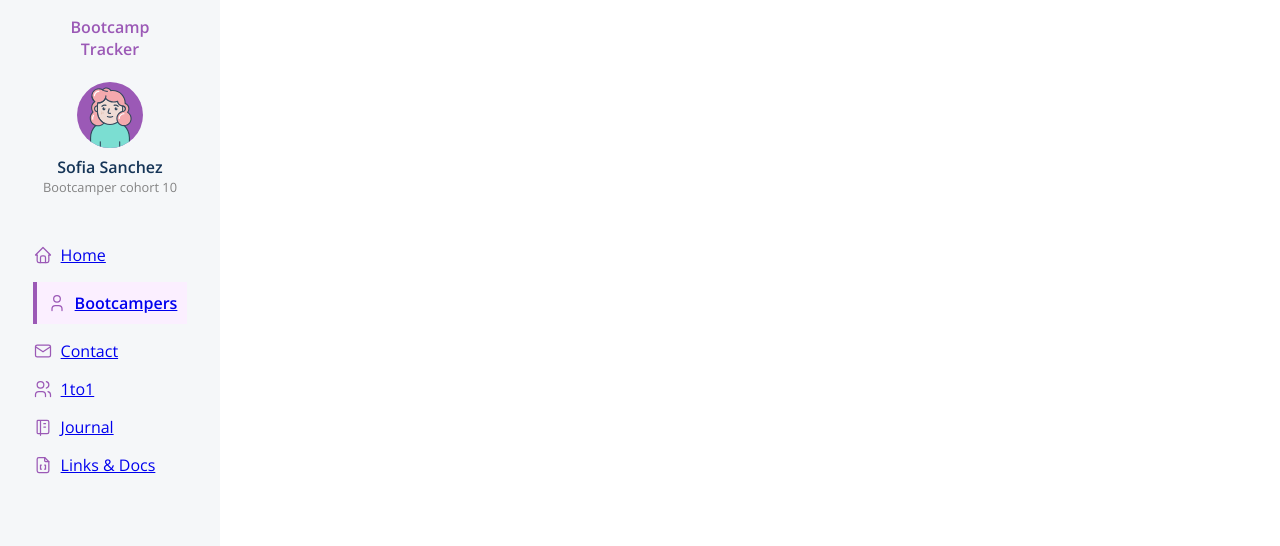
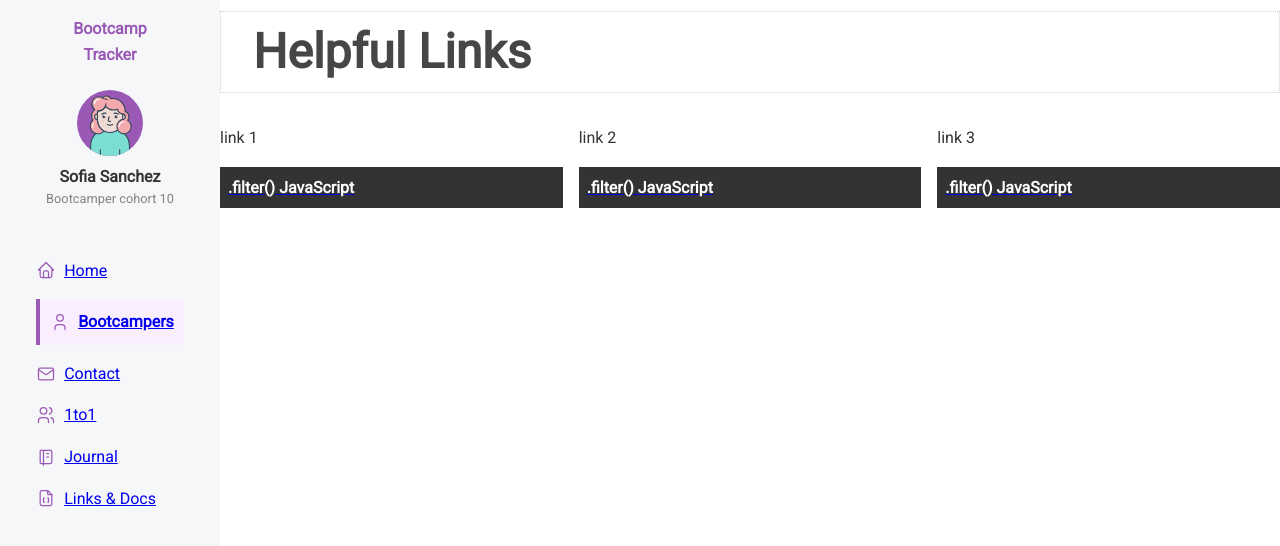
Before and after one commit to SchoolOfCode/national-project-week-antonio-kazeem-and-sofia, a React (Create React App) app in the folder client/: page /LinksDocs in a window 1280 px wide. Shown: the top 546 px of the page. Built offline with nearby package versions, Linux system fonts and the light colour scheme.

Commit message:
added links to LinksDocs file

```diff
--- a/client/src/components/App/App.js
+++ b/client/src/components/App/App.js
@@ -4,7 +4,7 @@
 import Table from "../Table/index";
 import Home from "../Home/index.js";
 import OnetoOne from "../1to1";
-import linksDocs from "../LinksDocs/index.js";
+import LinksDocs from "../LinksDocs/index.js";
 import Journal from "../Journal";
 
 function App() {
@@ -18,7 +18,7 @@
           <Route path="/Contact" />
           <Route path="/1to1" element={<OnetoOne />} />
           <Route path="/Journal" element={<Journal />} />
-          <Route path="/Links&Docs" element={<linksDocs />} />
+          <Route path="/LinksDocs" element={<LinksDocs />} />
         </Routes>
       </div>
     </div>
--- /dev/null
+++ b/client/src/components/LinksDocs/LinksDocs.css
@@ -0,0 +1,396 @@
+@import url("https://fonts.googleapis.com/css?family=Roboto");
+
+/* Global Styles */
+:root {
+  --dark-color: #333333;
+  --light-color: #f4f4f4;
+  --danger-color: #dc3545;
+  --success-color: #28a745;
+}
+
+* {
+  box-sizing: border-box;
+  margin: 0;
+  padding: 0;
+}
+
+body {
+  font-family: "Roboto", sans-serif;
+  font-size: 1rem;
+  line-height: 1.6;
+  background-color: #fff;
+  color: #333;
+}
+
+/* Utilities */
+.container {
+  max-width: 1100px;
+  margin: auto;
+  overflow: hidden;
+  padding: 0 2rem;
+}
+
+/* Text Styles*/
+.x-large {
+  font-size: 4rem;
+  line-height: 1.2;
+  margin-bottom: 1rem;
+}
+
+.large {
+  font-size: 3rem;
+  line-height: 1.2;
+  margin-bottom: 1rem;
+}
+
+.lead {
+  font-size: 1.5rem;
+  margin-bottom: 1rem;
+}
+
+.text-center {
+  text-align: center;
+}
+
+.text-primary {
+  color: var(--primary-color);
+}
+
+.text-dark {
+  color: var(--dark-color);
+}
+
+.text-success {
+  color: var(--success-color);
+}
+
+.text-danger {
+  color: var(--danger-color);
+}
+
+.text-center {
+  text-align: center;
+}
+
+.text-right {
+  text-align: right;
+}
+
+.text-left {
+  text-align: left;
+}
+
+/* Center All */
+.all-center {
+  display: flex;
+  flex-direction: column;
+  width: 100%;
+  margin: auto;
+  justify-content: center;
+  align-items: center;
+  text-align: center;
+}
+
+/* Cards */
+.card {
+  padding: 1rem;
+  border: #ccc 1px dotted;
+  margin: 0.7rem 0;
+}
+
+/* List */
+.list {
+  margin: 0.5rem 0;
+}
+
+.list li {
+  padding-bottom: 0.3rem;
+}
+
+/* Padding */
+.p {
+  padding: 0.5rem;
+}
+.p-1 {
+  padding: 1rem;
+}
+.p-2 {
+  padding: 2rem;
+}
+.p-3 {
+  padding: 3rem;
+}
+.py {
+  padding: 0.5rem 0;
+}
+.py-1 {
+  padding: 1rem 0;
+}
+.py-2 {
+  padding: 2rem 0;
+}
+.py-3 {
+  padding: 3rem 0;
+}
+
+/* Margin */
+.m {
+  margin: 0.5rem;
+}
+.m-1 {
+  margin: 1rem;
+}
+.m-2 {
+  margin: 2rem;
+}
+.m-3 {
+  margin: 3rem;
+}
+.my {
+  margin: 0.5rem 0;
+}
+.my-1 {
+  margin: 1rem 0;
+}
+.my-2 {
+  margin: 2rem 0;
+}
+.my-3 {
+  margin: 3rem 0;
+}
+
+/* Grid */
+.grid-2 {
+  display: grid;
+  grid-template-columns: repeat(2, 1fr);
+  grid-gap: 1rem;
+}
+
+.grid-3 {
+  display: grid;
+  grid-template-columns: repeat(3, 1fr);
+  grid-gap: 1rem;
+}
+
+.grid-4 {
+  display: grid;
+  grid-template-columns: repeat(4, 1fr);
+  grid-gap: 1rem;
+}
+
+.btn {
+  display: inline-block;
+  background: var(--light-color);
+  color: #333;
+  padding: 0.4rem 1.3rem;
+  font-size: 1rem;
+  border: none;
+  cursor: pointer;
+  margin-right: 0.5rem;
+  transition: opacity 0.2s ease-in;
+  outline: none;
+}
+
+.btn-link {
+  background: none;
+  padding: 0;
+  margin: 0;
+}
+
+.btn-block {
+  display: block;
+  width: 100%;
+}
+
+.btn-sm {
+  font-size: 0.8rem;
+  padding: 0.3rem 1rem;
+  margin-right: 0.2rem;
+}
+
+.badge {
+  display: inline-block;
+  font-size: 0.8rem;
+  padding: 0.2rem 0.7rem;
+  text-align: center;
+  margin: 0.3rem;
+  background: var(--light-color);
+  color: #333;
+  border-radius: 5px;
+}
+
+.alert {
+  padding: 0.7rem;
+  margin: 1rem 0;
+  opacity: 0.9;
+  background: var(--light-color);
+  color: #333;
+}
+
+.btn-primary,
+.bg-primary,
+.badge-primary,
+.alert-primary {
+  background: var(--primary-color);
+  color: #fff;
+}
+
+.btn-light,
+.bg-light,
+.badge-light,
+.alert-light {
+  background: var(--light-color);
+  color: #333;
+}
+
+.btn-dark,
+.bg-dark,
+.badge-dark,
+.alert-dark {
+  background: var(--dark-color);
+  color: #fff;
+}
+
+.btn-danger,
+.bg-danger,
+.badge-danger,
+.alert-danger {
+  background: var(--danger-color);
+  color: #fff;
+}
+
+.btn-success,
+.bg-success,
+.badge-success,
+.alert-success {
+  background: var(--success-color);
+  color: #fff;
+}
+
+.btn-white,
+.bg-white,
+.badge-white,
+.alert-white {
+  background: #fff;
+  color: #333;
+  border: #ccc solid 1px;
+}
+
+.btn:hover {
+  opacity: 0.8;
+}
+
+.bg-light,
+.badge-light {
+  border: #ccc solid 1px;
+}
+
+.round-img {
+  border-radius: 50%;
+}
+
+/* Forms */
+input {
+  margin: 1.2rem 0;
+}
+
+.form-text {
+  display: block;
+  margin-top: 0.3rem;
+  color: #888;
+}
+
+input[type="text"],
+input[type="email"],
+input[type="password"],
+input[type="date"],
+select,
+textarea {
+  display: block;
+  width: 100%;
+  padding: 0.4rem;
+  font-size: 1.2rem;
+  border: 1px solid #ccc;
+}
+
+input[type="submit"],
+button {
+  font: inherit;
+}
+
+table th,
+table td {
+  padding: 1rem;
+  text-align: left;
+}
+
+table th {
+  background: var(--light-color);
+}
+
+/* Navbar */
+.navbar {
+  display: flex;
+  justify-content: space-between;
+  align-items: center;
+  padding: 0.7rem 2rem;
+  z-index: 1;
+  width: 100%;
+  opacity: 0.9;
+  margin-bottom: 1rem;
+}
+
+.navbar ul {
+  display: flex;
+}
+
+.navbar a {
+  color: #fff;
+  padding: 0.45rem;
+  margin: 0 0.25rem;
+}
+
+.navbar a:hover {
+  color: var(--light-color);
+}
+
+.navbar .welcome span {
+  margin-right: 0.6rem;
+}
+
+/* Mobile Styles */
+@media (max-width: 700px) {
+  .hide-sm {
+    display: none;
+  }
+
+  .grid-2,
+  .grid-3,
+  .grid-4 {
+    grid-template-columns: 1fr;
+  }
+
+  /* Text Styles */
+  .x-large {
+    font-size: 3rem;
+  }
+
+  .large {
+    font-size: 2rem;
+  }
+
+  .lead {
+    font-size: 1rem;
+  }
+
+  /* Navbar */
+  .navbar {
+    display: block;
+    text-align: center;
+  }
+
+  .navbar ul {
+    text-align: center;
+    justify-content: center;
+  }
+}
--- a/client/src/components/LinksDocs/index.js
+++ b/client/src/components/LinksDocs/index.js
@@ -1,29 +1,50 @@
 import React, { Fragment } from "react";
-import { BrowserRouter as Router, Route, Switch } from "react-router-dom";
+// import { NavLink, Link } from "react-router-dom";
+import "./LinksDocs.css";
 
-const linksDocs = () => {
+const LinksDocs = () => {
   return (
-    <Router>
-      <Fragment>
-        <div>
-          <h2>Helpful Links</h2>
+    <Fragment>
+      <h2 className="large navbar card">Helpful Links</h2>
+      <section className="grid-3">
+        <section>
           <p className="my-1">link 1</p>
-          <p className="bg-dark p">
-            <strong>link 1</strong>
-          </p>
-          <Route
-            exact
-            path=""
-            component={() => {
-              window.location.href =
-                "https://developer.mozilla.org/en-US/docs/Web/JavaScript/Reference/Global_Objects/Array/filter";
-              // return null;
-            }}
-          />
-        </div>
-      </Fragment>
-    </Router>
+          <a
+            href="https://developer.mozilla.org/en-US/docs/Web/JavaScript/Reference/Global_Objects/Array/filter"
+            target="_blank"
+          >
+            <p className="bg-dark p">
+              <strong>.filter() JavaScript</strong>
+            </p>
+          </a>
+        </section>
+
+        <section>
+          <p className="my-1">link 2</p>
+          <a
+            href="https://developer.mozilla.org/en-US/docs/Web/JavaScript/Reference/Global_Objects/Array/filter"
+            target="_blank"
+          >
+            <p className="bg-dark p">
+              <strong>.filter() JavaScript</strong>
+            </p>
+          </a>
+        </section>
+
+        <section>
+          <p className="my-1">link 3</p>
+          <a
+            href="https://developer.mozilla.org/en-US/docs/Web/JavaScript/Reference/Global_Objects/Array/filter"
+            target="_blank"
+          >
+            <p className="bg-dark p">
+              <strong>.filter() JavaScript</strong>
+            </p>
+          </a>
+        </section>
+      </section>
+    </Fragment>
   );
 };
 
-export default linksDocs;
+export default LinksDocs;
--- a/client/src/components/Nav/index.js
+++ b/client/src/components/Nav/index.js
@@ -155,7 +155,7 @@
             <path d="M14 3v4a1 1 0 0 0 1 1h4" />
             <path d="M17 21h-10a2 2 0 0 1 -2 -2v-14a2 2 0 0 1 2 -2h7l5 5v11a2 2 0 0 1 -2 2z" />
           </svg>
-          <Link to="/Links&Docs">
+          <Link to="/LinksDocs">
             {" "}
             <p> Links & Docs</p>
           </Link>
```
